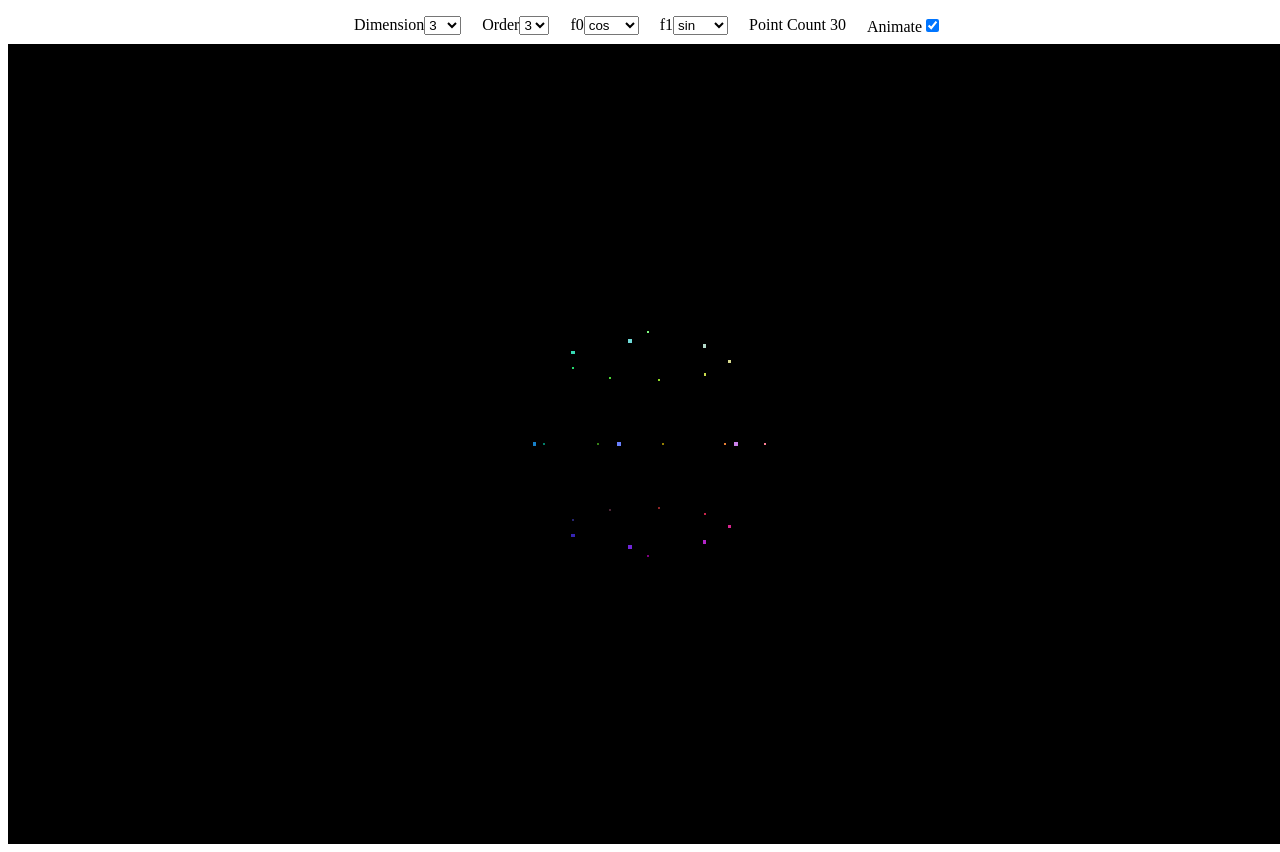
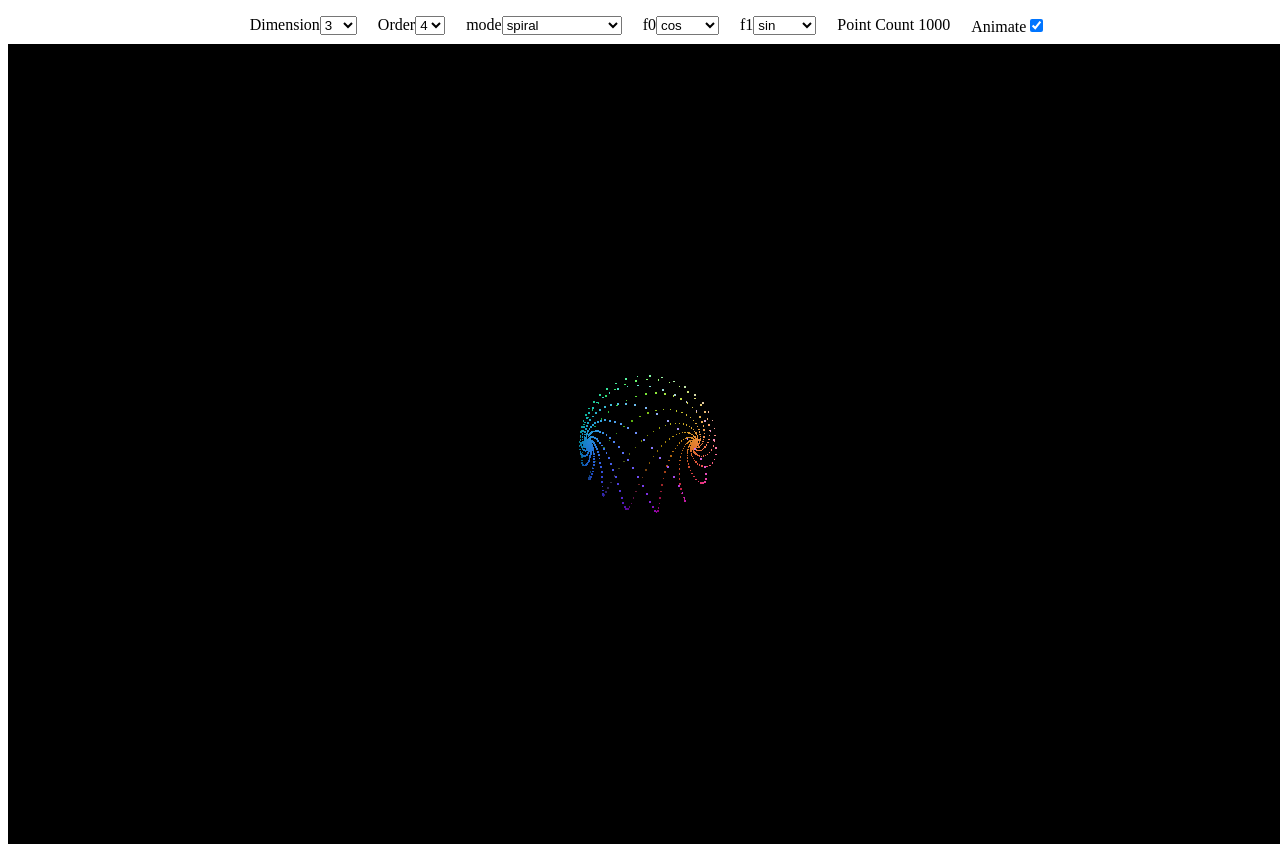
Before and after one commit to haywood/stereo, a Next.js app: page / in a window 1280 px wide. Built offline with nearby package versions, Linux system fonts and the light colour scheme.

Commit message:
added in new spiral algorithm and made some other improvements

```diff
--- a/components/geometry_helper.ts
+++ b/components/geometry_helper.ts
@@ -1,13 +1,11 @@
+import Projector from "./projector";
 import { flatten } from "mathjs";
 
 export default class GeometryHelper {
   static vertices(points, dimension: number) {
-    if (dimension < 3) {
-      points = points.map(p => [...p, ...new Array(3 - dimension).fill(0)]);
-    } else if (dimension > 3) {
-      points = points.map(p => p.slice(0, 3));
-    }
-    return flatten(points).valueOf() as number[];
+    return flatten(
+      Projector.stereo(points, dimension, 3)
+    ).valueOf() as number[];
   }
 
   static colors(vertices) {
--- /dev/null
+++ b/components/halve_and_double.ts
@@ -0,0 +1,150 @@
+import {
+  BufferGeometry,
+  BufferAttribute,
+  PointsMaterial,
+  Geometry,
+  Points,
+  VertexColors,
+  Scene,
+  Color,
+  Vector3,
+  PerspectiveCamera,
+  WebGLRenderer,
+  BoxGeometry,
+  MeshBasicMaterial,
+  Mesh
+} from "three";
+import {
+  cos,
+  sin,
+  norm,
+  pi,
+  tau,
+  Matrix,
+  reshape,
+  identity,
+  matrix,
+  multiply,
+  abs,
+  tan,
+  MathType,
+  format,
+  clone,
+  flatten,
+  round
+} from "mathjs";
+import Projector from "./projector";
+
+export default class HalveAndDouble {
+  points = [];
+  private readonly f0s = [];
+  private readonly f1s = [];
+
+  constructor(
+    private readonly dimension: number,
+    private readonly order: number,
+    private readonly f0,
+    private readonly f1
+  ) {
+    if (this.dimension < 0) {
+      throw new Error(`invalid dimension: ${this.dimension}`);
+    }
+  }
+
+  generatePoints() {
+    // generates C(order) points where C(o) = (1 + 2 ** o) * C(o - 1), C(0) =
+    // dimension
+    // This is done by generating seed points and then rotating them through
+    // the first 2 ** (o-1) odd multiples of pi / 2 ** o
+    // The affect of this is to halve the angle at each step and double the
+    // number of points
+    const { dimension, order } = this;
+    const planes = [];
+    for (let d = 0; d < dimension; d++) {
+      const p = this.one(d);
+      planes.push([p]);
+    }
+
+    if (order > 1) {
+      for (let d = 0; d < dimension; d++) {
+        const p = planes[d][0].slice();
+        this.rotatePoint(p, { phi: pi, ...this.naturalPlane(d) });
+        planes[d].push(p);
+      }
+    }
+
+    for (let o = 2; o < order; o++) {
+      const divisor = 2 ** o;
+      const angleCount = divisor / 2;
+      for (let d0 = 0; d0 < dimension; d0++) {
+        planes[d0] = this.generatePointsFromPlane(planes[d0], {
+          o,
+          ...this.naturalPlane(d0)
+        });
+      }
+    }
+
+    // an additonal rotation of a singe plane to fill space between axes
+    if (dimension > 2) {
+      for (let o = 2; o < order; o++) {
+        const divisor = 2 ** o;
+        const angleCount = divisor / 2;
+        const d0 = 0;
+        const d1 = dimension - 1;
+        planes[1] = this.generatePointsFromPlane(planes[1], { o, d0, d1 });
+      }
+    }
+
+    return planes.reduce((points, plane) => points.concat(plane), []);
+  }
+
+  naturalPlane(d) {
+    return { d0: d, d1: (d + 1) % this.dimension };
+  }
+
+  generatePointsFromPlane(plane, { o, d0, d1 }) {
+    const temp = plane.slice();
+    for (const p of plane) {
+      temp.push(...this.generatePointsFromPoint(p, { o, d0, d1 }));
+    }
+    return temp;
+  }
+
+  generatePointsFromPoint(p, { o, d0, d1 }) {
+    const divisor = 2 ** o;
+    const angleCount = divisor / 2;
+    const temp = [];
+    for (let n = 0; n < angleCount; n++) {
+      const multiple = 2 * n + 1;
+      const phi = (multiple * pi) / divisor;
+      temp.push(this.generatePointFromPoint(p, { phi, d0, d1 }));
+    }
+    return temp;
+  }
+
+  generatePointFromPoint(p, { phi, d0, d1 }) {
+    const q = p.slice();
+    this.rotatePoint(q, { phi, d0, d1 });
+    return q;
+  }
+
+  one(d: number) {
+    const { dimension } = this;
+    const p = new Array(dimension).fill(0);
+    p[d] = 1;
+    return p;
+  }
+
+  rotatePoint(p: number[], theta: { phi: number; d0: number; d1: number }) {
+    const { phi, d0, d1 } = theta;
+    const v = [p[d0], p[d1]];
+    const R = matrix([
+      [this.f0(phi), -this.f1(phi)],
+      [this.f1(phi), this.f0(phi)]
+    ]);
+    const u = multiply(R, v).valueOf();
+    p[d0] = round(u[0], 5) as number;
+    p[d1] = round(u[1], 5) as number;
+    return p;
+  }
+}
--- a/components/sphere.ts
+++ b/components/sphere.ts
@@ -1,19 +1,3 @@
-import {
-  BufferGeometry,
-  BufferAttribute,
-  PointsMaterial,
-  Geometry,
-  Points,
-  VertexColors,
-  Scene,
-  Color,
-  Vector3,
-  PerspectiveCamera,
-  WebGLRenderer,
-  BoxGeometry,
-  MeshBasicMaterial,
-  Mesh
-} from "three";
 import {
   cos,
   sin,
@@ -29,14 +13,18 @@ import {
   tan,
   MathType,
   format,
+  subtract,
   clone,
   flatten,
   round
 } from "mathjs";
 import Projector from "./projector";
+import HalveAndDouble from "./halve_and_double";
+import Spiral from "./spiral";
 
 export default class Sphere {
-  points = [];
+  points;
+  basePoints;
   private readonly f0s = [];
   private readonly f1s = [];
 
@@ -44,113 +32,50 @@ export default class Sphere {
     private readonly dimension: number,
     private readonly order: number,
     private readonly f0,
-    private readonly f1
+    private readonly f1,
+    private readonly mode: "spiral" | "halveAndDouble"
   ) {
     if (this.dimension < 0) {
       throw new Error(`invalid dimension: ${this.dimension}`);
     }
 
-    this.points = this.generatePoints();
+    this.basePoints = this.generatePoints();
+    this.points = this.basePoints;
     console.log("generated points:", format(this.points));
   }
 
   rotate(theta: { phi: number; d0: number; d1: number }) {
+    const points = [];
     if (this.dimension > 1) {
-      for (const p of this.points) {
-        this.rotatePoint(p, theta);
+      for (const p of this.basePoints) {
+        points.push(this.rotatePoint(p.slice(), theta));
       }
+    }
+    this.points = points;
+  }
+
+  generatePoints() {
+    const { dimension, order, f0, f1, mode } = this;
+    switch (mode) {
+      case "spiral":
+        return this.generatePointsFromSpiral();
+      case "halveAndDouble":
+        return new HalveAndDouble(dimension, order, f0, f1).generatePoints();
     }
   }
 
-  generatePoints() {
-    return this.halveAndDouble();
-  }
-
-  halveAndDouble() {
-    // generates C(order) points where C(o) = (1 + 2 ** o) * C(o - 1), C(0) =
-    // dimension
-    // This is done by generating seed points and then rotating them through
-    // the first 2 ** (o-1) odd multiples of pi / 2 ** o
-    // The affect of this is to halve the angle at each step and double the
-    // number of points
-    const { dimension, order } = this;
-    const planes = [];
-    for (let d = 0; d < dimension; d++) {
-      const p = this.one(d);
-      planes.push([p]);
+  generatePointsFromSpiral() {
+    const { dimension, order, mode } = this;
+    // TODO configurabel point count
+    // want to use 2 ** order, but that implies a very different scale from
+    // halveAndDouble, so need to make the ui more dynamic first
+    const pointCount = 1000;
+    const points = [];
+    for (let phase = 0; phase < tau; phase += tau / 10) {
+      const spiral = new Spiral(0.1, 1, phase);
+      points.push(...spiral.sample(pointCount / 10, -tau, tau));
     }
-
-    if (order > 1) {
-      for (let d = 0; d < dimension; d++) {
-        const p = planes[d][0].slice();
-        this.rotatePoint(p, { phi: pi, ...this.naturalPlane(d) });
-        planes[d].push(p);
-      }
-    }
-
-    for (let o = 2; o < order; o++) {
-      const divisor = 2 ** o;
-      const angleCount = divisor / 2;
-      for (let d0 = 0; d0 < dimension; d0++) {
-        planes[d0] = this.generatePointsFromPlane(planes[d0], {
-          o,
-          ...this.naturalPlane(d0)
-        });
-      }
-    }
-
-    // an additonal rotation of a singe plane to fill space between axes
-    if (dimension > 2) {
-      for (let o = 2; o < order; o++) {
-        const divisor = 2 ** o;
-        const angleCount = divisor / 2;
-        const d0 = 0;
-        const d1 = dimension - 1;
-        planes[1] = this.generatePointsFromPlane(planes[1], { o, d0, d1 });
-      }
-    }
-
-    return planes.reduce((points, plane) => points.concat(plane), []);
-  }
-
-  naturalPlane(d) {
-    return { d0: d, d1: (d + 1) % this.dimension };
-  }
-
-  generatePointsFromPlane(plane, { o, d0, d1 }) {
-    const temp = plane.slice();
-    for (const p of plane) {
-      temp.push(...this.generatePointsFromPoint(p, { o, d0, d1 }));
-    }
-    return temp;
-  }
-
-  generatePointsFromPoint(p, { o, d0, d1 }) {
-    const divisor = 2 ** o;
-    const angleCount = divisor / 2;
-    const temp = [];
-    for (let n = 0; n < angleCount; n++) {
-      const multiple = 2 * n + 1;
-      const phi = (multiple * pi) / divisor;
-      temp.push(this.generatePointFromPoint(p, { phi, d0, d1 }));
-    }
-    return temp;
-  }
-
-  generatePointFromPoint(p, { phi, d0, d1 }) {
-    const q = p.slice();
-    this.rotatePoint(q, { phi, d0, d1 });
-    return q;
-  }
-
-  one(d: number) {
-    return Sphere.one(d, this.dimension);
-  }
-
-  static one(d: number, dimension: number) {
-    const p = new Array(dimension).fill(0);
-    p[d] = 1;
-    return p;
+    return Projector.stereo(points, 2, dimension);
   }
 
   rotatePoint(p: number[], theta: { phi: number; d0: number; d1: number }) {
--- /dev/null
+++ b/components/spiral.ts
@@ -0,0 +1,32 @@
+import { cos, sin, exp } from "mathjs";
+
+export default class Spiral {
+  constructor(readonly a: number, readonly k: number, readonly phase = 0) {}
+
+  sample(n, a, b) {
+    const step = (b - a) / n;
+    const points = [];
+    for (let i = 0; i < n; i++) {
+      const phi = a + i * step;
+      points.push(this.valueAt(phi));
+    }
+    return points;
+  }
+
+  valueAt(phi: number) {
+    return [this.x(phi), this.y(phi)];
+  }
+
+  x(phi: number) {
+    return this.r(phi) * cos(phi);
+  }
+
+  y(phi: number) {
+    return this.r(phi) * sin(phi);
+  }
+
+  r(phi: number) {
+    const { a, k, phase } = this;
+    return a * exp(k * phi + phase);
+  }
+}
--- a/pages/index.tsx
+++ b/pages/index.tsx
@@ -1,7 +1,8 @@
 import Sphere from "../components/sphere";
 import GeometryHelper from "../components/geometry_helper";
+import Spiral from "../components/spiral";
 import styled from "styled-components";
-import { cos, sin, pi, flatten, Matrix, size } from "mathjs";
+import { norm, tau, cos, sin, pi, flatten, Matrix, size } from "mathjs";
 import {
   BufferGeometry,
   BufferAttribute,
@@ -26,7 +27,7 @@ const near = 0.1;
 const far = 1000;
 const FRAMES_PER_SECOND = 60;
 const RADIANS_PER_SECOND = PI / 180;
-const RATE = 20;
+const RATE = 80;
 const DEGREES_PER_FRAME = (-RATE * RADIANS_PER_SECOND) / FRAMES_PER_SECOND;
 
 const COORDINATE_FUNCTIONS = [
@@ -49,15 +50,21 @@ const COORDINATE_FUNCTIONS = [
   "tan",
   "tanh",
   "trunc"
-].reduce((fs, name) => {
-  fs[name] = Math[name];
-  return fs;
-}, {});
+].reduce(
+  (fs, name) => {
+    fs[name] = Math[name];
+    return fs;
+  },
+  {
+    spiralX: phi => new Spiral(0.1, 1).x(phi),
+    spiralY: phi => new Spiral(0.1, 1).y(phi)
+  }
+);
 
 const DEFAULT_DIMENSIONS = Array.from(new Array(10).keys()).map(d => d + 1);
 const DEFAULT_DIMENSION = 3;
 const DEFAULT_ORDERS = Array.from(new Array(7).keys());
-const DEFAULT_ORDER = 3;
+const DEFAULT_ORDER = 4;
 
 class ThreeDemo extends React.Component {
   readonly points: Points = new Points(
@@ -75,7 +82,6 @@ class ThreeDemo extends React.Component {
   state = {
     dimension: DEFAULT_DIMENSION,
     order: DEFAULT_ORDER,
-    counter: 0,
     f0: "cos",
     f1: "sin",
     count: 0,
@@ -84,7 +90,8 @@ class ThreeDemo extends React.Component {
     points: null,
     sphere: null,
     orders: safeOrdersForDimension(DEFAULT_DIMENSION),
-    dimensions: DEFAULT_DIMENSIONS
+    dimensions: DEFAULT_DIMENSIONS,
+    mode: "spiral" as "spiral" | "halveAndDouble"
   };
 
   constructor(props) {
@@ -97,7 +104,7 @@ class ThreeDemo extends React.Component {
   }
 
   setSphere() {
-    this.setStateAndDraw({ sphere: this.newSphere() });
+    this.setStateAndDraw({ count: 0, sphere: this.newSphere() });
   }
 
   setStateAndDraw(state) {
@@ -105,13 +112,14 @@ class ThreeDemo extends React.Component {
   }
 
   newSphere() {
-    const { dimension, order, f0, f1 } = this.state;
+    const { dimension, order, f0, f1, mode } = this.state;
 
     return new Sphere(
       dimension,
       order,
       COORDINATE_FUNCTIONS[f0],
-      COORDINATE_FUNCTIONS[f1]
+      COORDINATE_FUNCTIONS[f1],
+      mode
     );
   }
 
@@ -121,7 +129,7 @@ class ThreeDemo extends React.Component {
     const aspect = width / height;
 
     this.camera = new PerspectiveCamera(fieldOfView, aspect, near, far);
-    this.camera.position.z = 3;
+    this.camera.position.z = 5;
 
     this.scene = new Scene();
     this.scene.add(this.points);
@@ -151,9 +159,9 @@ class ThreeDemo extends React.Component {
     const geometry = this.points.geometry as BufferGeometry;
     const { sphere, count, dimension } = this.state;
     sphere.rotate({
-      phi: DEGREES_PER_FRAME,
-      d0: dimension - 1,
-      d1: 0
+      phi: count * DEGREES_PER_FRAME,
+      d0: 0,
+      d1: dimension - 1
     });
     const vertices = GeometryHelper.vertices(sphere.points, dimension);
     const colors = GeometryHelper.colors(vertices);
@@ -174,11 +182,23 @@ class ThreeDemo extends React.Component {
     const { sphere, count, dimension } = this.state;
     this.draw();
     this.setState({
-      count: count + 1,
+      count: this.nextCount(),
       nextFrame: this.state.animate
         ? requestAnimationFrame(this.animate.bind(this))
         : null
     });
+  }
+
+  nextCount() {
+    const { sphere, count } = this.state;
+    let noneVisible = true;
+    for (const p of sphere.points) {
+      if (norm(p) < far) {
+        noneVisible = false;
+        break;
+      }
+    }
+    return noneVisible ? 0 : count + 1;
   }
 
   render() {
@@ -205,6 +225,7 @@ class ThreeDemo extends React.Component {
       <div id="control-panel">
         {this.dimensionPicker()}
         {this.orderPicker()}
+        {this.modePicker()}
         {this.f0Picker()}
         {this.f1Picker()}
         <div>
@@ -237,6 +258,15 @@ class ThreeDemo extends React.Component {
       const order = parseInt(event.target.value);
       this.setStateAndSphere({ order });
     });
+  }
+
+  modePicker() {
+    return this.picker(
+      "mode",
+      this.state.mode,
+      ["spiral", "halveAndDouble"],
+      event => this.setStateAndSphere({ mode: event.target.value })
+    );
   }
 
   f0Picker() {
```
